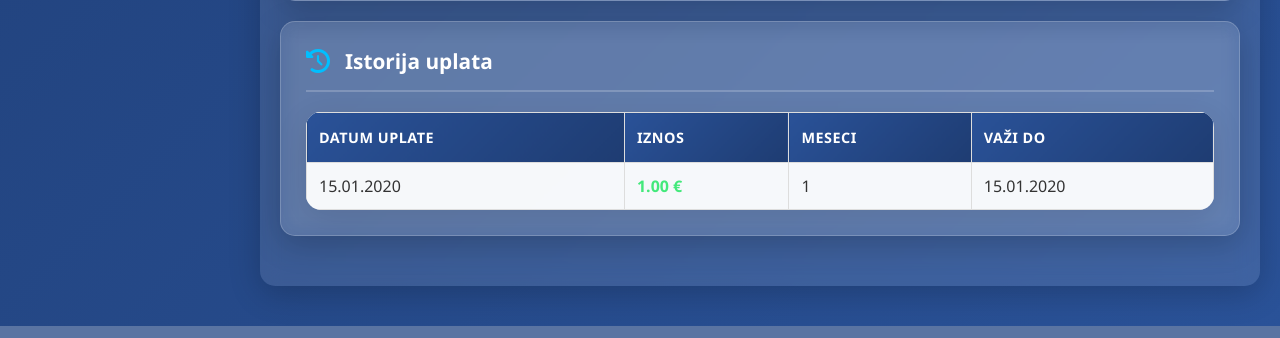
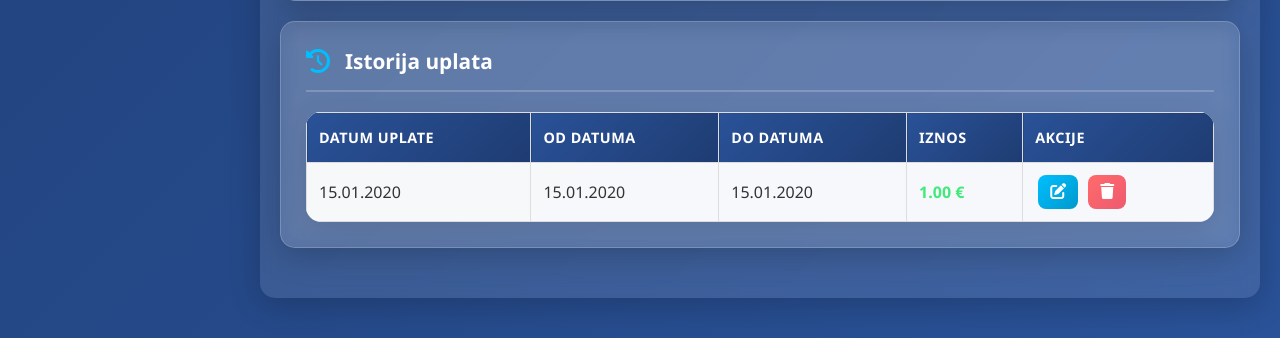
Before and after one commit to alchemistfitnesklub-debug/alchemist-fitness-backend, a Django app: page /profil/1/ in a window 1280 px wide, after a click on "Članarine". Shown: the part 1023-1361 px from the top of the page. Run offline with Django 4.2, Linux system fonts and the light colour scheme; a user stored in the database is signed in; tables that the repository leaves empty hold one stand-in row (values such as "Sample post").

Commit message:
Update profil.html

```diff
--- a/klub_app/templates/profil.html
+++ b/klub_app/templates/profil.html
@@ -300,6 +300,38 @@ body.dark-theme .form-group textarea {
 .btn-primary:hover, .btn-success:hover, .btn-info:hover, .btn-warning:hover, .btn-danger:hover {
     transform: translateY(-2px);
     box-shadow: 0 6px 20px rgba(0, 191, 255, 0.4);
+}
+
+/* DUGMAD ZA AKCIJE U TABELI */
+.btn-edit,
+.btn-delete {
+    border: none;
+    padding: 8px 12px;
+    border-radius: 8px;
+    cursor: pointer;
+    font-size: 1em;
+    transition: all 0.3s;
+    margin: 0 3px;
+}
+
+.btn-edit {
+    background: linear-gradient(135deg, #00bfff, #0099cc);
+    color: white;
+}
+
+.btn-edit:hover {
+    transform: scale(1.1);
+    box-shadow: 0 5px 15px rgba(0, 191, 255, 0.4);
+}
+
+.btn-delete {
+    background: linear-gradient(135deg, #ff6b6b, #ee5a6f);
+    color: white;
+}
+
+.btn-delete:hover {
+    transform: scale(1.1);
+    box-shadow: 0 5px 15px rgba(255, 68, 68, 0.4);
 }
 
 /* TABELE */
@@ -694,18 +726,36 @@ body.dark-theme .table-container tr:hover {
                         <thead>
                             <tr>
                                 <th>Datum uplate</th>
+                                <th>Od datuma</th>
+                                <th>Do datuma</th>
                                 <th>Iznos</th>
-                                <th>Meseci</th>
-                                <th>Važi do</th>
+                                {% if request.user.userprofile.is_admin %}
+                                <th>Akcije</th>
+                                {% endif %}
                             </tr>
                         </thead>
                         <tbody>
                             {% for uplata in uplate %}
                             <tr>
                                 <td>{{ uplata.datum|date:"d.m.Y" }}</td>
-                                <td><strong style="color: #43e97b;">{{ uplata.iznos }} €</strong></td>
-                                <td>{{ uplata.meseci }}</td>
+                                <td>{{ uplata.od_datum|date:"d.m.Y" }}</td>
                                 <td>{{ uplata.do_datum|date:"d.m.Y" }}</td>
+                                <td style="font-weight: bold; color: #43e97b;">{{ uplata.iznos }} €</td>
+                                {% if request.user.userprofile.is_admin %}
+                                <td style="white-space: nowrap;">
+                                    <button onclick="openEditModal({{ uplata.id }}, '{{ uplata.datum|date:"Y-m-d" }}', '{{ uplata.od_datum|date:"Y-m-d" }}', '{{ uplata.do_datum|date:"Y-m-d" }}', '{{ uplata.iznos }}')"
+                                            class="btn-edit"
+                                            title="Izmeni">
+                                        <i class="fas fa-edit"></i>
+                                    </button>
+                                    <form method="post" action="{% url 'delete_uplata' uplata.id %}" style="display: inline;" onsubmit="return confirm('Da li ste sigurni da želite da obrišete ovu uplatu?');">
+                                        {% csrf_token %}
+                                        <button type="submit" class="btn-delete" title="Obriši">
+                                            <i class="fas fa-trash"></i>
+                                        </button>
+                                    </form>
+                                </td>
+                                {% endif %}
                             </tr>
                             {% endfor %}
                         </tbody>
@@ -821,7 +871,7 @@ body.dark-theme .table-container tr:hover {
             </div>
         </div>
 
-        <!-- TAB 5: MERENJA (NOVO!) -->
+        <!-- TAB 5: MERENJA -->
         <div id="merenja" class="tab-content">
 
             <!-- DODAJ NOVO MERENJE -->
@@ -979,6 +1029,49 @@ body.dark-theme .table-container tr:hover {
 
 </div>
 
+<!-- MODAL ZA IZMENU UPLATE -->
+{% if request.user.userprofile.is_admin %}
+<div id="editUplataModal" style="display: none; position: fixed; top: 50%; left: 50%; transform: translate(-50%, -50%); background: rgba(255,255,255,0.98); backdrop-filter: blur(20px); padding: 35px; border-radius: 20px; box-shadow: 0 20px 60px rgba(0,0,0,0.5); z-index: 1000; width: 90%; max-width: 500px; color: #000;">
+    <h3 style="color: #00bfff; margin-top: 0; margin-bottom: 20px;">
+        <i class="fas fa-edit"></i> Izmeni Uplatu
+    </h3>
+
+    <form method="post" id="editUplataForm">
+        {% csrf_token %}
+
+        <div style="margin-bottom: 15px;">
+            <label style="display: block; margin-bottom: 5px; font-weight: 600;">Datum Uplate:</label>
+            <input type="date" name="datum" id="editDatum" required style="width: 100%; padding: 12px; border-radius: 10px; border: 2px solid rgba(0,0,0,0.2); font-size: 1em;">
+        </div>
+
+        <div style="margin-bottom: 15px;">
+            <label style="display: block; margin-bottom: 5px; font-weight: 600;">Članarina Od:</label>
+            <input type="date" name="od_datum" id="editOdDatum" required style="width: 100%; padding: 12px; border-radius: 10px; border: 2px solid rgba(0,0,0,0.2); font-size: 1em;">
+        </div>
+
+        <div style="margin-bottom: 15px;">
+            <label style="display: block; margin-bottom: 5px; font-weight: 600;">Članarina Do:</label>
+            <input type="date" name="do_datum" id="editDoDatum" required style="width: 100%; padding: 12px; border-radius: 10px; border: 2px solid rgba(0,0,0,0.2); font-size: 1em;">
+        </div>
+
+        <div style="margin-bottom: 20px;">
+            <label style="display: block; margin-bottom: 5px; font-weight: 600;">Iznos (€):</label>
+            <input type="number" step="0.01" name="iznos" id="editIznos" required style="width: 100%; padding: 12px; border-radius: 10px; border: 2px solid rgba(0,0,0,0.2); font-size: 1em;">
+        </div>
+
+        <button type="submit" style="background: linear-gradient(135deg, #43e97b, #38d278); color: white; border: none; font-weight: bold; cursor: pointer; padding: 12px 25px; border-radius: 10px; width: 100%; margin-bottom: 10px; font-size: 1em;">
+            <i class="fas fa-save"></i> Sačuvaj Izmene
+        </button>
+
+        <button type="button" onclick="closeEditModal()" style="background: linear-gradient(135deg, #ccc, #aaa); color: #333; border: none; font-weight: bold; cursor: pointer; padding: 12px 25px; border-radius: 10px; width: 100%; font-size: 1em;">
+            <i class="fas fa-times"></i> Otkaži
+        </button>
+    </form>
+</div>
+
+<div id="editUplataOverlay" style="display: none; position: fixed; top: 0; left: 0; width: 100%; height: 100%; background: rgba(0,0,0,0.7); z-index: 999;" onclick="closeEditModal()"></div>
+{% endif %}
+
 <!-- Chart.js za grafikon -->
 <script src="https://cdn.jsdelivr.net/npm/chart.js"></script>
 
@@ -1003,6 +1096,23 @@ function openTab(tabName) {
     if (tabName === 'merenja' && document.getElementById('merenjaChart')) {
         loadMerenjaChart();
     }
+}
+
+// MODAL FUNKCIJE
+function openEditModal(uplataId, datum, odDatum, doDatum, iznos) {
+    document.getElementById('editUplataForm').action = '/uplata/edit/' + uplataId + '/';
+    document.getElementById('editDatum').value = datum;
+    document.getElementById('editOdDatum').value = odDatum;
+    document.getElementById('editDoDatum').value = doDatum;
+    document.getElementById('editIznos').value = iznos;
+
+    document.getElementById('editUplataModal').style.display = 'block';
+    document.getElementById('editUplataOverlay').style.display = 'block';
+}
+
+function closeEditModal() {
+    document.getElementById('editUplataModal').style.display = 'none';
+    document.getElementById('editUplataOverlay').style.display = 'none';
 }
 
 // VALIDACIJA KREDITA
```
